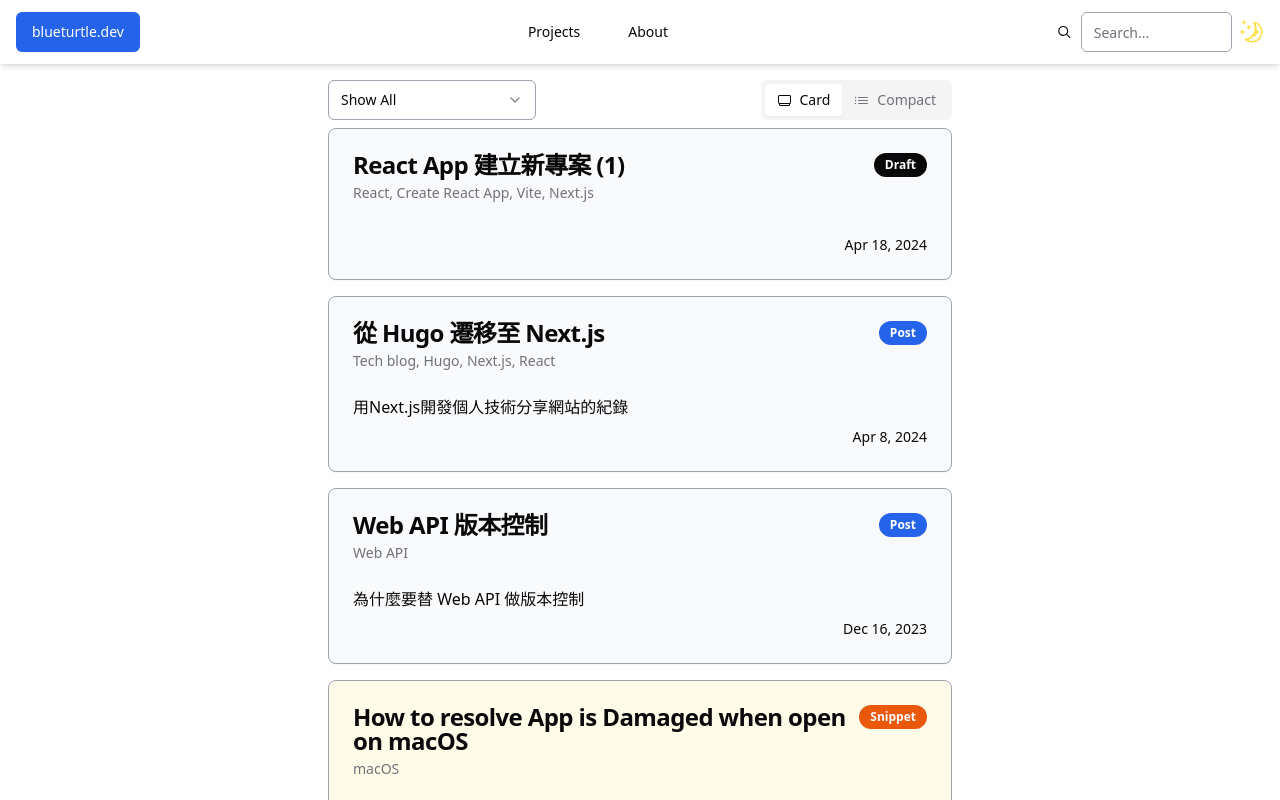
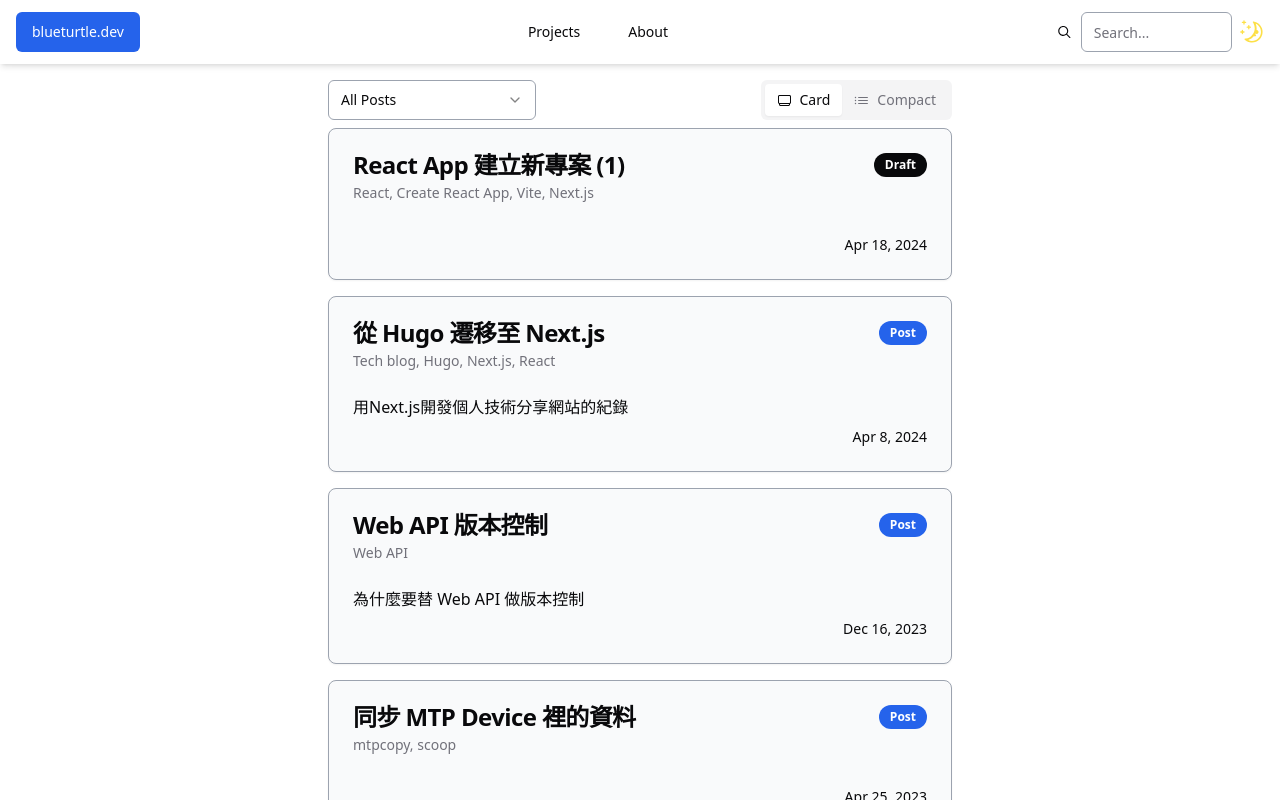
Before and after one commit to tarmacChen/blueturtle.dev, a Next.js app: page / in a window 1280 px wide. Shown: the top 800 px of the page. Built offline with nearby package versions, Linux system fonts and the light colour scheme.

Commit message:
change default value

```diff
--- a/src/components/CategorySelector.tsx
+++ b/src/components/CategorySelector.tsx
@@ -48,7 +48,7 @@ export const CategorySelector = ({
         <SelectValue placeholder="Posts filter"></SelectValue>
       </SelectTrigger>
       <SelectContent>
-        <SelectItem value={defaultValue}>{defaultValue}</SelectItem>
+        <SelectItem value="Show All">Show All</SelectItem>
         <SelectGroup>
           <SelectLabel>Groups</SelectLabel>
           <SelectGroups />
--- a/src/pages/index.tsx
+++ b/src/pages/index.tsx
@@ -19,7 +19,7 @@ export default function PostCardsPage({
 }: InferGetStaticPropsType<typeof getStaticProps>) {
   const [search, setSearch] = useState('');
   const [selectedCategory, setSelectedCategory] = useState('');
-  const defaultCategory = 'Show All';
+  const defaultCategory = 'All Posts';
 
   const getFilteredPosts = () => {
     if (selectedCategory == PostCategoryGroups['All Posts']) {
@@ -28,7 +28,7 @@ export default function PostCardsPage({
     if (selectedCategory == PostCategoryGroups['All Snippets']) {
       return posts.filter((post) => post.metadata.type == 'snippet');
     }
-    if (selectedCategory == defaultCategory) {
+    if (selectedCategory == 'Show All') {
       return posts;
     }
     return posts.filter((post) => post.metadata.category == selectedCategory);
```
